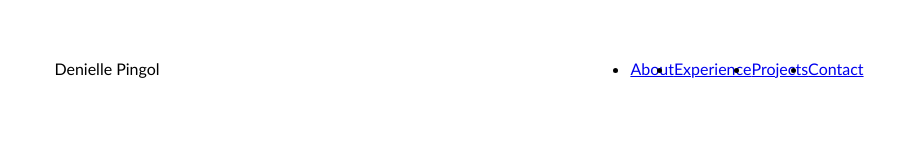
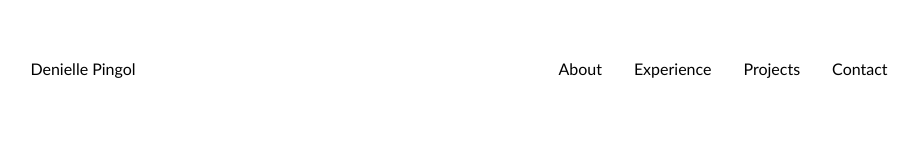
Before and after one commit to dnllpngl/Madzcutie, a plain HTML site: page index.html in a window 1280 px wide. Shown: the whole page, without its empty margins (181-1098 px from the left). Drawn offline with Linux system fonts and the light colour scheme.

Commit message:
Update style.css
nav links, hover effect,

```diff
--- a/style.css
+++ b/style.css
@@ -36,3 +36,22 @@ nav {
   align-items: center;
   height: 17vh;
 }
+
+.nav-links {
+  gap: 2rem;
+  list-style: none;
+  font-size: 1, 5rem;
+}
+
+a {
+  color: black;
+  text-decoration: wavy;
+  text-decoration-color: rgb(241, 137, 0);
+}
+
+a:hover {
+  color: rgb(0, 0, 255);
+  text-decoration: solid;
+  text-underline-offset: 1rem;
+  text-decoration-color: aqua;
+}
```
